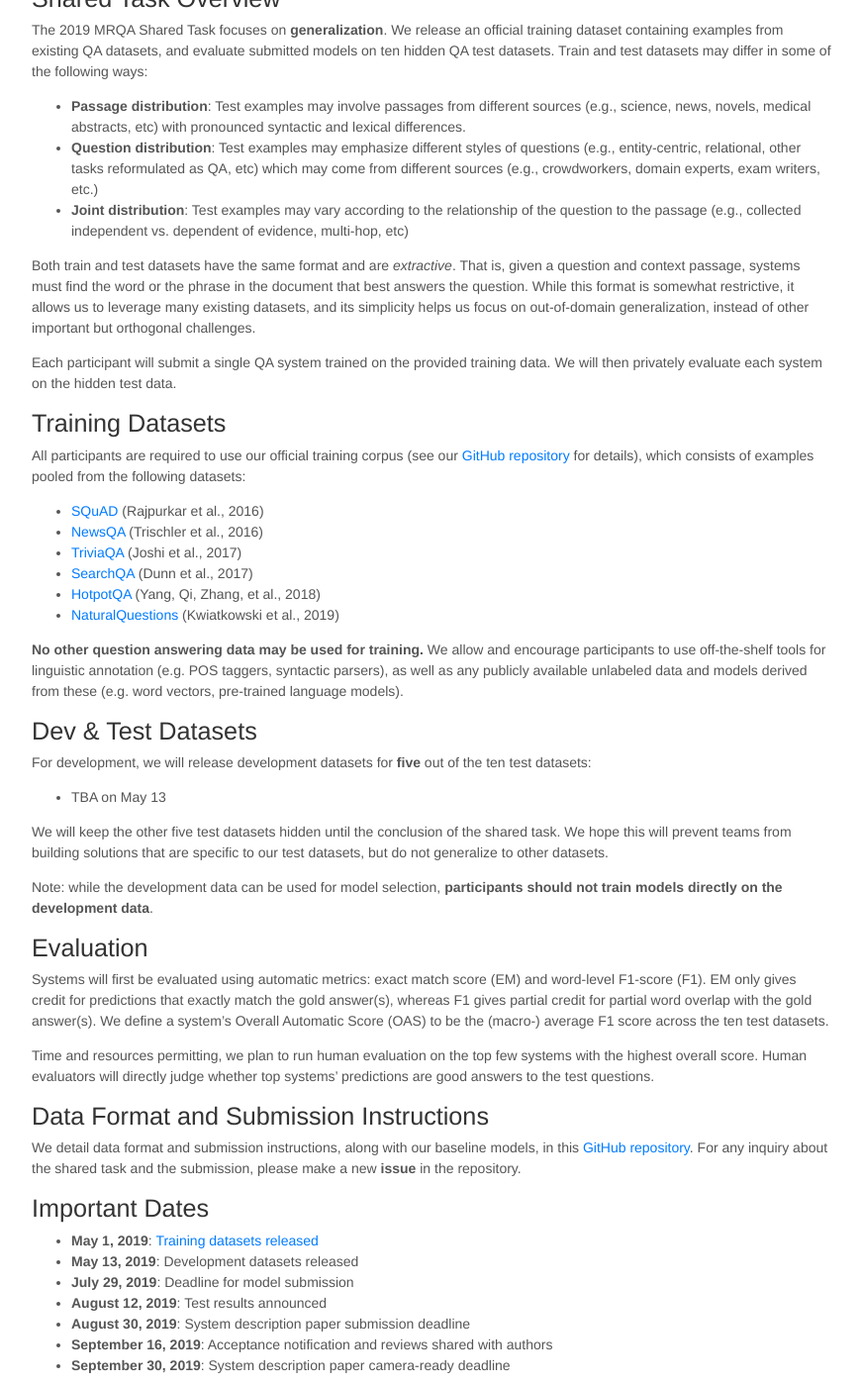
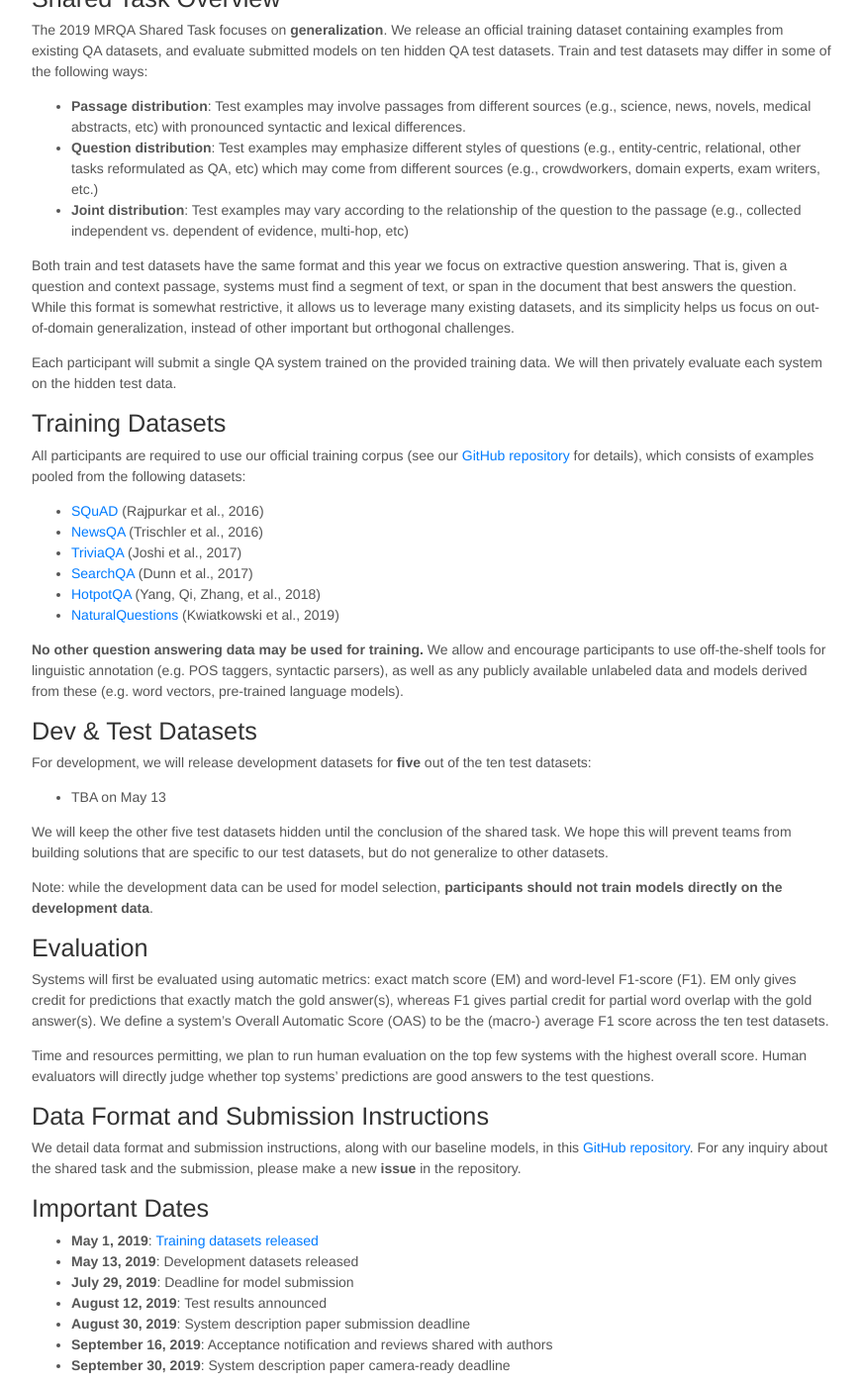
Before and after one commit to mrqa/mrqa.github.io, a Jekyll site: the page built from rc/shared.md, in a window 1280 px wide and 1400 px high, scrolled down 266 px. Shown: the whole window at 99% size, without its empty margins (203-1074 px from the left). Built offline with Jekyll 4.4.1, drawn with Linux system fonts in a browser that asks for light colours; nearby versions of some CDN libraries; some of the changed text lies outside the part shown.

Commit message:
Rephrase

```diff
--- a/rc/shared.md
+++ b/rc/shared.md
@@ -13,9 +13,7 @@ Train and test datasets may differ in some of the following ways:
 - **Question distribution**: Test examples may emphasize different styles of questions (e.g., entity-centric, relational, other tasks reformulated as QA, etc) which may come from different sources (e.g., crowdworkers, domain experts, exam writers, etc.)
 - **Joint distribution**: Test examples may vary according to the relationship of the question to the passage (e.g., collected independent vs. dependent of evidence, multi-hop, etc)
 
-Both train and test datasets have the same format and are *extractive*.
-That is, given a question and context passage, systems must find the word or the phrase in the document that best answers the question.
-While this format is somewhat restrictive, it allows us to leverage many existing datasets, and its simplicity helps us focus on out-of-domain generalization, instead of other important but orthogonal challenges.
+Both train and test datasets have the same format and this year we focus on extractive question answering. That is, given a question and context passage, systems must find a segment of text, or span in the document that best answers the question. While this format is somewhat restrictive, it allows us to leverage many existing datasets, and its simplicity helps us focus on out-of-domain generalization, instead of other important but orthogonal challenges.
 
 Each participant will submit a single QA system trained on the provided training data.
 We will then privately evaluate each system on the hidden test data.
@@ -78,7 +76,7 @@ For any inquiry about the shared task and the submission, please make a new **is
 - **September 16, 2019**: Acceptance notification and reviews shared with authors
 - **September 30, 2019**: System description paper camera-ready deadline
 
-All submission deadlines are 11:59 PM GMT -12 (anywhere in the world).
+All submission deadlines are 11:59 PM GMT-12 (anywhere in the world).
 
 ## Questions?
 For any questions regarding our shared task, please use [Github issues](https://github.com/mrqa/MRQA-Shared-Task-2019/issues). We are here to answer your questions and looking forward to your submissions!
```
